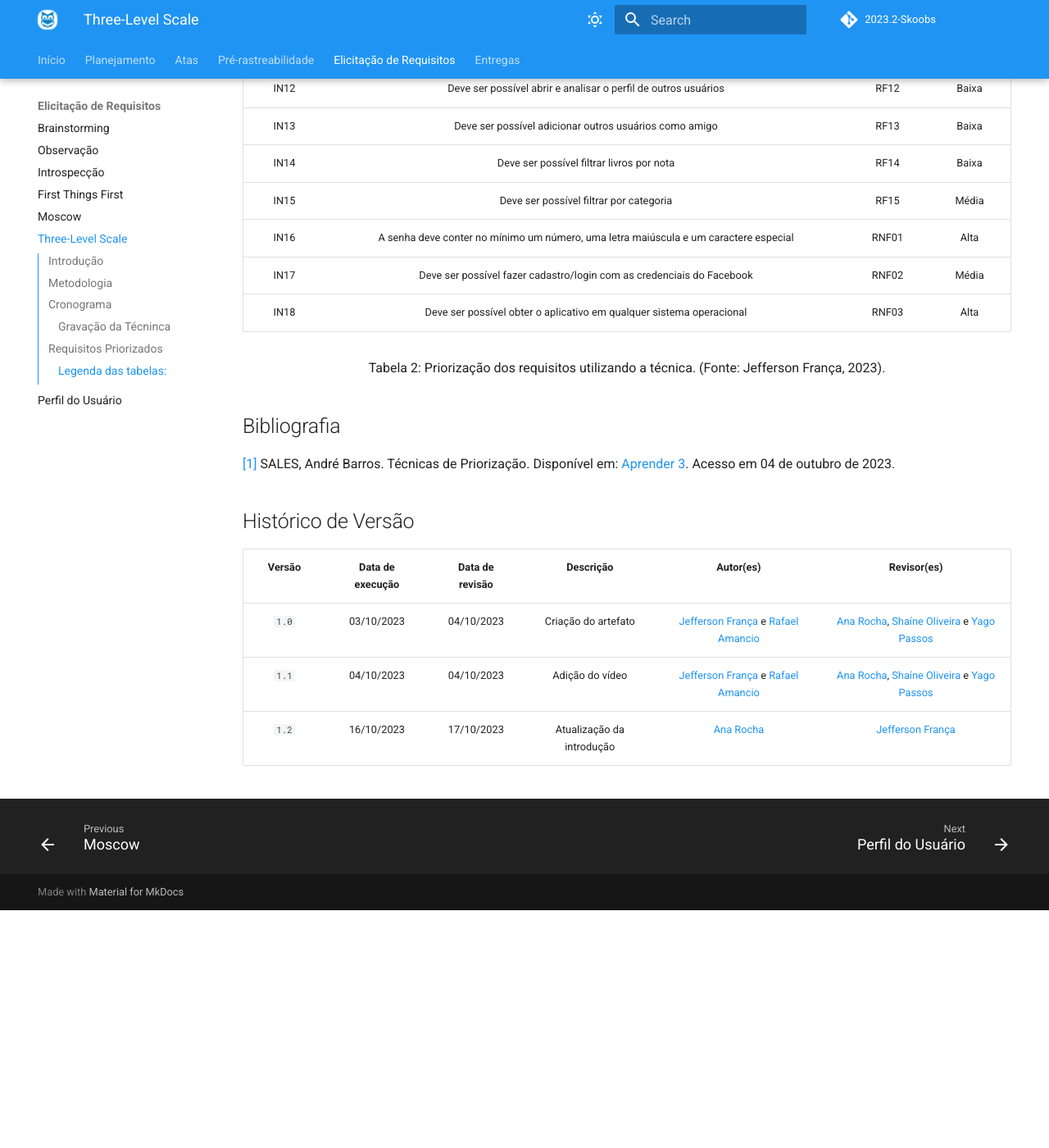
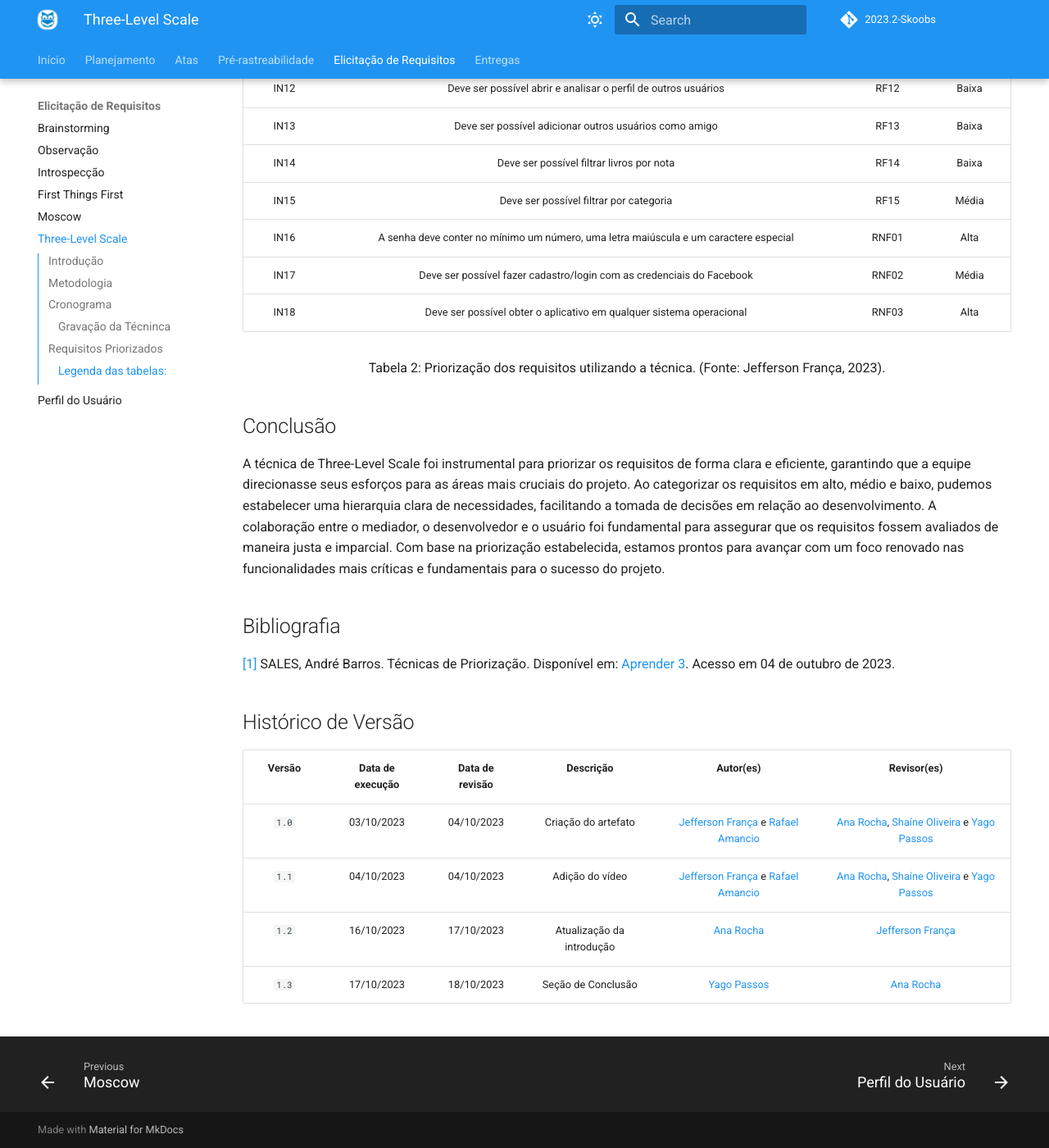
Before and after one commit to Requisitos-de-Software/2023.2-Skoob, an MkDocs documentation site: the page built from docs/elicitacao/three_level_scale.md, in a window 1280 px wide and 1400 px high, scrolled down 4649 px. Shown: the whole window at 82% size. Built offline with MkDocs 1.6.1 and Material for MkDocs 9.7.7, drawn with Linux system fonts in a browser that asks for light colours; comment, search, counter and statistics services are not loaded; before the commit the page ends 5759 px from its top, so only the background shows below that.

Commit message:
conclusão Three Level Scale

```diff
--- a/docs/elicitacao/three_level_scale.md
+++ b/docs/elicitacao/three_level_scale.md
@@ -110,6 +110,10 @@ Na tabela 2, temos os requisitos já priorizados de acordo com a técnica Three-
 <p> Tabela 2: Priorização dos requisitos utilizando a técnica. (Fonte: Jefferson França, 2023).</p>
 </div>
 
+## Conclusão
+
+A técnica de Three-Level Scale foi instrumental para priorizar os requisitos de forma clara e eficiente, garantindo que a equipe direcionasse seus esforços para as áreas mais cruciais do projeto. Ao categorizar os requisitos em alto, médio e baixo, pudemos estabelecer uma hierarquia clara de necessidades, facilitando a tomada de decisões em relação ao desenvolvimento. A colaboração entre o mediador, o desenvolvedor e o usuário foi fundamental para assegurar que os requisitos fossem avaliados de maneira justa e imparcial. Com base na priorização estabelecida, estamos prontos para avançar com um foco renovado nas funcionalidades mais críticas e fundamentais para o sucesso do projeto.
+
 ## Bibliografia
 
 <a id="aa" href="#a">[1]</a> SALES, André Barros. Técnicas de Priorização. Disponível em: [Aprender 3](https://aprender3.unb.br/pluginfile.php/2692778/mod_resource/content/2/PriorizaA%CC%83%C2%A7A%CC%83%C2%A3o%20de%20Req.pdf). Acesso em 04 de outubro de 2023.
@@ -121,3 +125,4 @@ Na tabela 2, temos os requisitos já priorizados de acordo com a técnica Three-
 | `1.0`  |    03/10/2023    |   04/10/2023    | Criação do artefato | [Jefferson França](https://github.com/Frans6) e [Rafael Amancio](https://github.com/Rafael-gc) | [Ana Rocha](https://github.com/anaaroch), [Shaíne Oliveira](https://github.com/ShaineOliveira) e [Yago Passos](https://github.com/yagompassos) |
 | `1.1`  |    04/10/2023    |   04/10/2023    | Adição do vídeo | [Jefferson França](https://github.com/Frans6) e [Rafael Amancio](https://github.com/Rafael-gc) | [Ana Rocha](https://github.com/anaaroch), [Shaíne Oliveira](https://github.com/ShaineOliveira) e [Yago Passos](https://github.com/yagompassos) |
 | `1.2`  |    16/10/2023    |   17/10/2023    | Atualização da introdução | [Ana Rocha](https://github.com/anaaroch) | [Jefferson França](https://github.com/Frans6) |
+| `1.3`  |    17/10/2023    |   18/10/2023    | Seção de Conclusão | [Yago Passos](https://github.com/yagompassos) | [Ana Rocha](https://github.com/anaaroch) |
```
